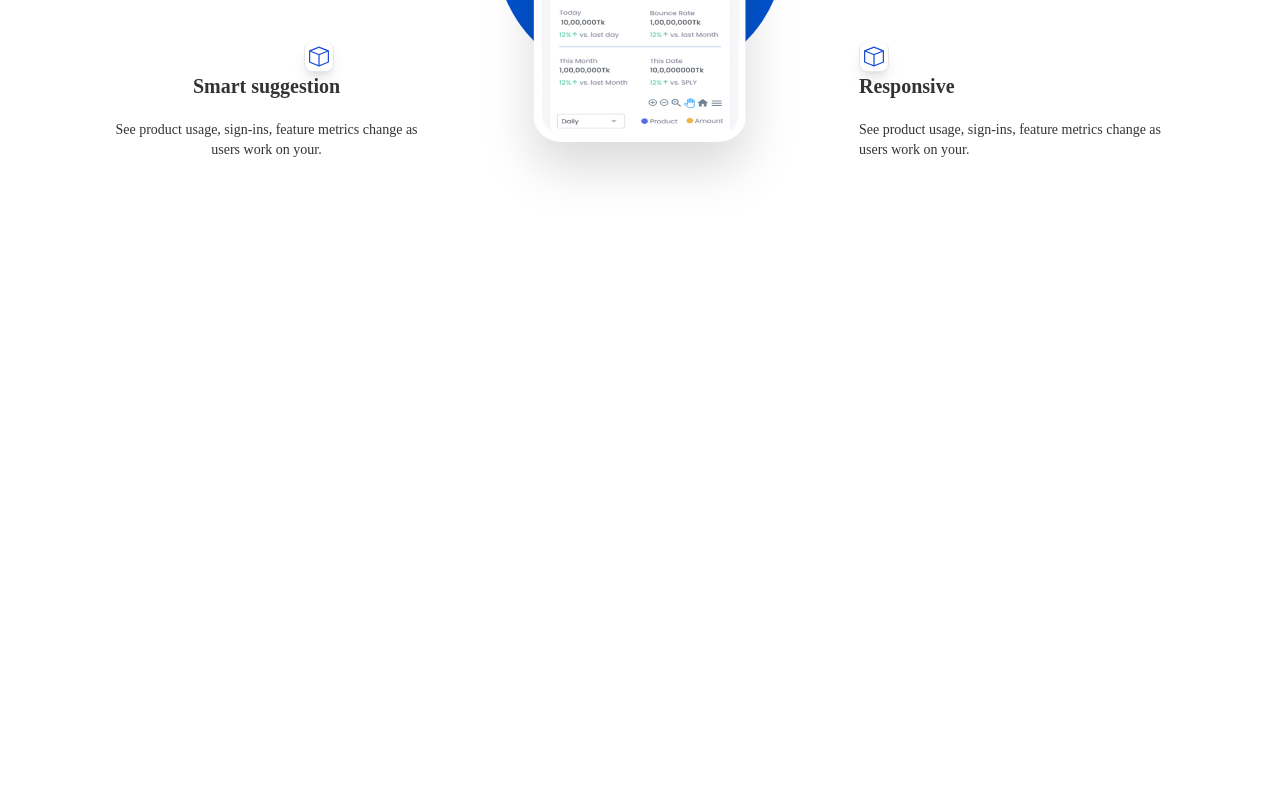
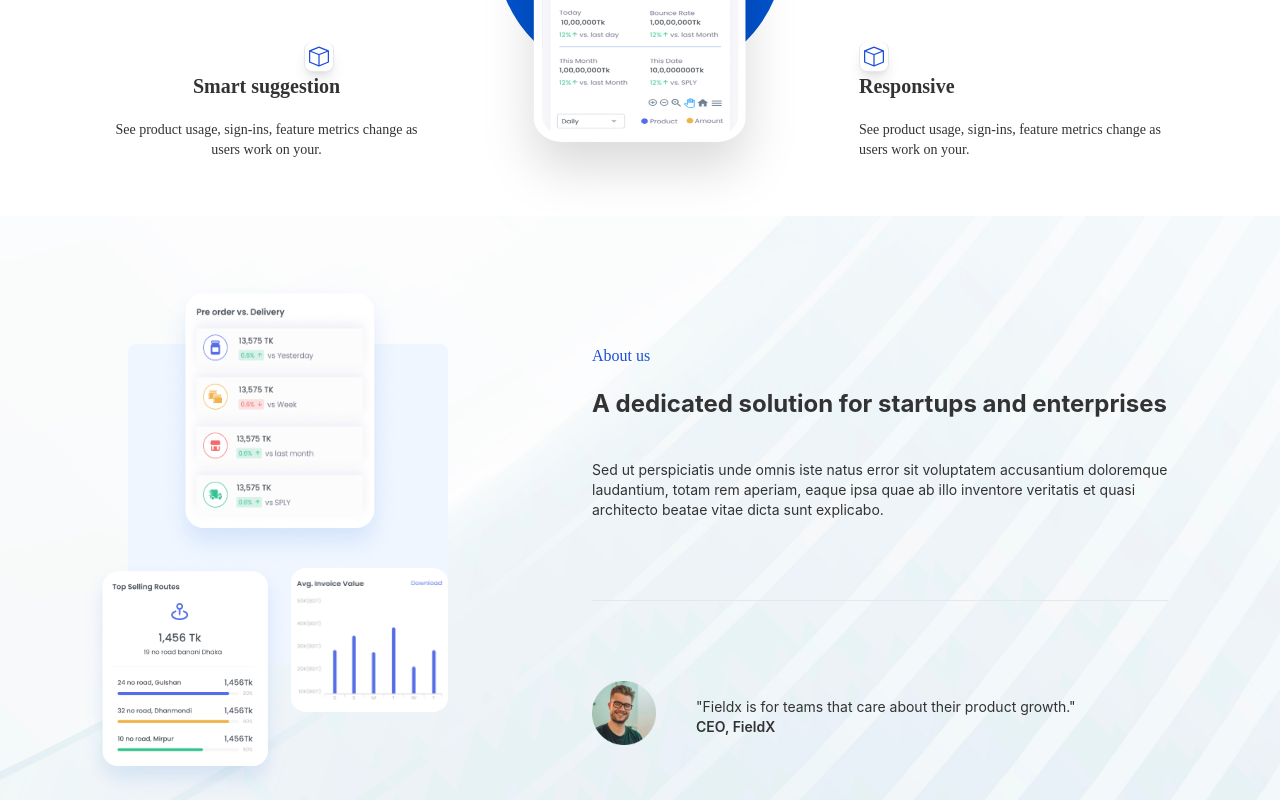
Before and after one commit to Mahbub-Sajon/MAACTASK, a React (Create React App) app: page / in a window 1280 px wide. Shown: the part 1753-2553 px from the top of the page. Before the commit the page ends 1969 px from the top, so only its background shows below. Built offline with nearby package versions, Linux system fonts and the light colour scheme.

Commit message:
about us added

```diff
--- /dev/null
+++ b/src/Pages/Components/About/About.js
@@ -0,0 +1,36 @@
+import React from 'react';
+import img1 from '../../../img/Pre order vs delivery 1.png'
+import img2 from '../../../img/Top Selling Routes 1.png';
+import img3 from '../../../img/Avg 1.png'
+import person from '../../../img/Ellipse 1.png'
+
+const About = () => {
+    return (
+        <div className='flex gap-36 pt-32'>
+           <div> <div className=' ml-32 bg-blue-50 rounded-lg w-80 h-80'>
+            </div>
+            <div>
+                <img className='-mt-96 w-60 ml-40 h-72' src={img1} alt="" />
+                <div className='ml-20 flex'>
+                    <img className='-mt-2 w-56 h-60' src={img2} alt="" />
+                    <img className='w-48 h-36' src={img3} alt="" />
+                </div>
+            </div></div>
+            <div className='mr-28'>
+                <h4 className='text-blue-700 font-manrope mb-5'>About us</h4>
+                <h2 className='font-bold text-2xl mb-10'>A dedicated solution for startups and enterprises</h2>
+                <p className='text-sm mb-20'>Sed ut perspiciatis unde omnis iste natus error sit voluptatem accusantium doloremque laudantium, totam rem aperiam, eaque ipsa quae ab illo inventore veritatis et quasi architecto beatae vitae dicta sunt explicabo.</p>
+                <hr />
+                <div className='flex mt-20 align-middle'>
+                    <img className='w-16 h-16' src={person} alt="" />
+                    <p className='text-sm ml-10 mt-4'>"Fieldx is for teams that care about their product growth."
+                    <br />
+                    <span className='font-semibold'>CEO, FieldX</span></p>
+                </div>
+                <p></p>
+            </div>
+        </div>
+    );
+};
+
+export default About;
--- a/src/Pages/Components/Feature/Feature.js
+++ b/src/Pages/Components/Feature/Feature.js
@@ -11,7 +11,6 @@ const Feature = () => {
 
 
             <div className='bg-primary w-72 h-64 mx-auto rounded-full'>
-
                    </div>
 
 
--- a/src/Pages/Components/Header/Header.js
+++ b/src/Pages/Components/Header/Header.js
@@ -1,5 +1,4 @@
 import React from 'react';
-import bg from '../../../img/bg-img.png'
 
 const Header = () => {
     return (
--- a/src/Pages/Home/Home.js
+++ b/src/Pages/Home/Home.js
@@ -4,6 +4,7 @@ import Nav from '../Components/Nav/Nav';
 import bg from '../../img/bg-img.png'
 import Tab from '../Components/Tab/Tab';
 import Feature from '../Components/Feature/Feature';
+import About from '../Components/About/About';
 
 const Home = () => {
     return (
@@ -17,6 +18,12 @@ const Home = () => {
         </div>
         <Tab></Tab>
         <Feature></Feature>
+
+       <div style={{
+            backgroundImage: `url(${ bg })`,
+        }}>
+       <About ></About>
+       </div>
        </div>
     );
 };
```
